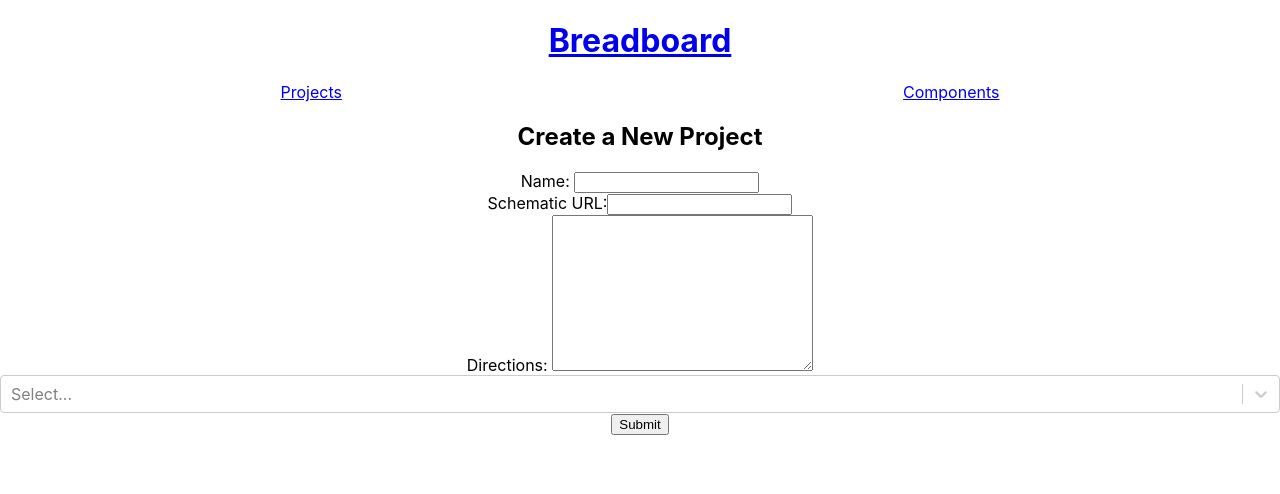
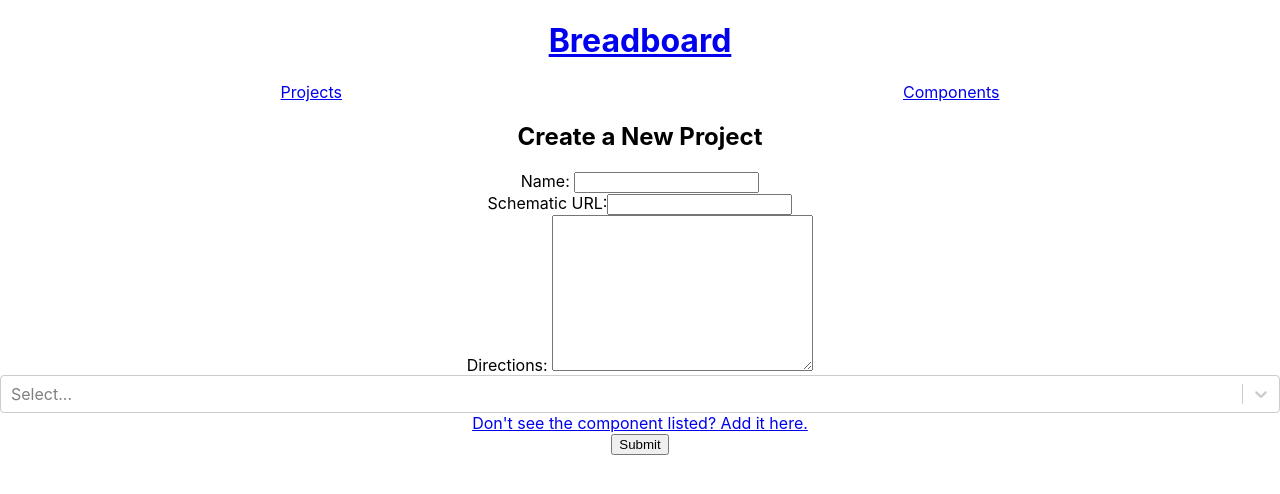
Before and after one commit to alexpitsikoulis/breadboard, a React (Create React App) app in the folder client/: page /projects/new in a window 1280 px wide. Shown: the top 494 px of the page. Built offline with nearby package versions, Linux system fonts and the light colour scheme; no server answers.

Commit message:
added link to create new component from project create and edit forms

```diff
--- a/client/src/components/NewProjectForm.jsx
+++ b/client/src/components/NewProjectForm.jsx
@@ -1,6 +1,6 @@
 import React, { Component } from "react";
 import axios from "axios";
-import { Redirect } from "react-router-dom";
+import { Redirect, Link } from "react-router-dom";
 import Select from "react-select";
 
 export default class NewProjectForm extends Component {
@@ -131,6 +131,9 @@ export default class NewProjectForm extends Component {
 							options={this.state.components}
 							name='components'
 						/>
+						<Link to='/components/new'>
+							Don't see the component listed? Add it here.
+						</Link>
 					</div>
 					<div>
 						<input type='submit' value='Submit' />
--- a/client/src/components/SingleProject.jsx
+++ b/client/src/components/SingleProject.jsx
@@ -1,6 +1,6 @@
 import React, { Component } from "react";
 import axios from "axios";
-import { Redirect } from "react-router-dom";
+import { Redirect, Link } from "react-router-dom";
 import Select from "react-select";
 import ComponentList from "./ComponentList";
 import CommentList from "./CommentList";
@@ -211,6 +211,9 @@ export default class SingleProject extends Component {
 								options={this.state.components}
 								name='components'
 							/>
+							<Link to='/components/new'>
+								Don't see the component listed? Add it here.
+							</Link>
 						</div>
 						<div>
 							<input type='submit' value='Submit' />
```
